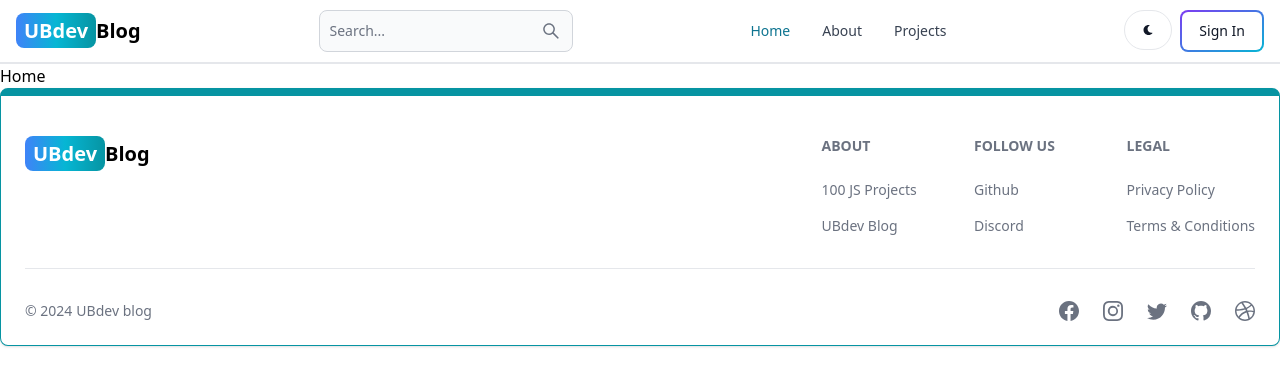
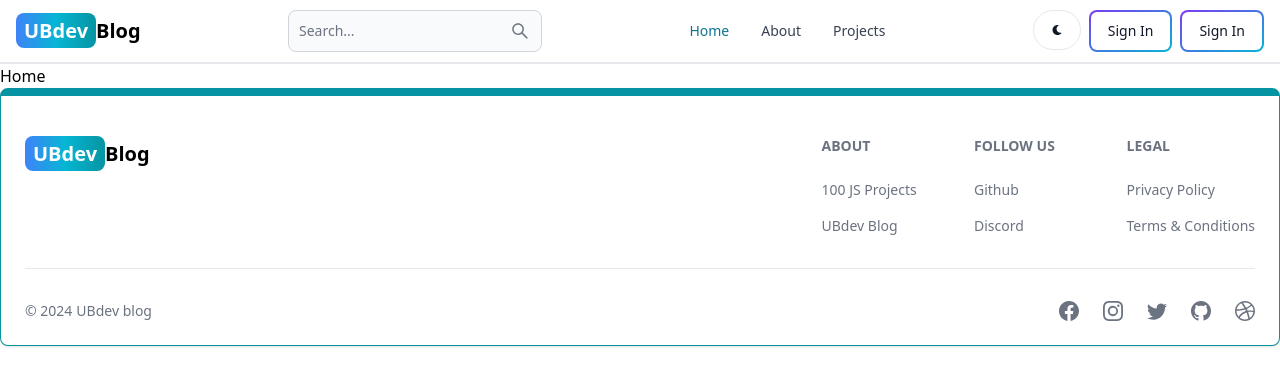
Before and after one commit to ubongn/ubdev_blog, a React (Vite) app in the folder client/: page / in a window 1280 px wide. Shown: the top 386 px of the page. Built offline with nearby package versions, Linux system fonts and the light colour scheme; no server answers.

Commit message:
update header component with user data

```diff
--- a/client/src/components/Header.jsx
+++ b/client/src/components/Header.jsx
@@ -1,50 +1,81 @@
-import { Button, Navbar, TextInput } from 'flowbite-react';
-import { Link, useLocation } from 'react-router-dom';
-import { AiOutlineSearch } from 'react-icons/ai';
-import { FaMoon } from 'react-icons/fa';
+import { Avatar, Button, Dropdown, Navbar, TextInput } from "flowbite-react";
+import { Link, useLocation } from "react-router-dom";
+import { AiOutlineSearch } from "react-icons/ai";
+import { FaMoon } from "react-icons/fa";
+import { useSelector } from "react-redux";
 
 export default function Header() {
-    const path = useLocation().pathname;
+  const path = useLocation().pathname;
+  const { currentUser } = useSelector((state) => state.user);
   return (
-    <Navbar className='border-b-2'>
+    <Navbar className="border-b-2">
       <Link
-        to='/'
-        className='self-center whitespace-nowrap text-sm sm:text-xl font-semibold dark:text-white'
+        to="/"
+        className="self-center whitespace-nowrap text-sm sm:text-xl font-semibold dark:text-white"
       >
-        <span className='px-2 py-1 bg-gradient-to-r from-blue-500 via-cyan-500 to-teal-500 rounded-lg text-white'>
-         UBdev
+        <span className="px-2 py-1 bg-gradient-to-r from-blue-500 via-cyan-500 to-teal-500 rounded-lg text-white">
+          UBdev
         </span>
         Blog
       </Link>
       <form>
         <TextInput
-          type='text'
-          placeholder='Search...'
+          type="text"
+          placeholder="Search..."
           rightIcon={AiOutlineSearch}
-          className='hidden lg:inline'
+          className="hidden lg:inline"
         />
       </form>
-      <Button className='w-12 h-10 lg:hidden' color='gray' pill>
+      <Button className="w-12 h-10 lg:hidden" color="gray" pill>
         <AiOutlineSearch />
       </Button>
-      <div className='flex gap-2 md:order-2'>
-        <Button className='w-12 h-10 hidden sm:inline' color='gray' pill>
+      <div className="flex gap-2 md:order-2">
+        <Button className="w-12 h-10 hidden sm:inline" color="gray" pill>
           <FaMoon />
         </Button>
-        <Link to='/sign-in'>
-          <Button gradientDuoTone='purpleToBlue' outline>Sign In</Button>
+        <Link to="/sign-in">
+          <Button gradientDuoTone="purpleToBlue" outline>
+            Sign In
+          </Button>
         </Link>
+        {currentUser ? (
+          <Dropdown
+            arrowIcon={false}
+            inline
+            label={
+              <Avatar alt="user" img={currentUser.profilePicture} rounded />
+            }
+          >
+            <Dropdown.Header>
+              <span className="block text-sm">@{currentUser.username}</span>
+              <span className="block text-sm font-medium truncate">
+                {currentUser.email}
+              </span>
+            </Dropdown.Header>
+            <Link to={"/dashboard?tab=profile"}>
+              <Dropdown.Item>Profile</Dropdown.Item>
+            </Link>
+            <Dropdown.Divider />
+            <Dropdown.Item>Sign out</Dropdown.Item>
+          </Dropdown>
+        ) : (
+          <Link to="/sign-in">
+            <Button gradientDuoTone="purpleToBlue" outline>
+              Sign In
+            </Button>
+          </Link>
+        )}
         <Navbar.Toggle />
       </div>
       <Navbar.Collapse>
-        <Navbar.Link active={path === "/"} as={'div'}>
-          <Link to='/'>Home</Link>
+        <Navbar.Link active={path === "/"} as={"div"}>
+          <Link to="/">Home</Link>
         </Navbar.Link>
-        <Navbar.Link active={path === "/about"} as={'div'}>
-          <Link to='/about'>About</Link>
+        <Navbar.Link active={path === "/about"} as={"div"}>
+          <Link to="/about">About</Link>
         </Navbar.Link>
-        <Navbar.Link active={path === "/projects"} as={'div'}>
-          <Link to='/projects'>Projects</Link>
+        <Navbar.Link active={path === "/projects"} as={"div"}>
+          <Link to="/projects">Projects</Link>
         </Navbar.Link>
       </Navbar.Collapse>
     </Navbar>
```
